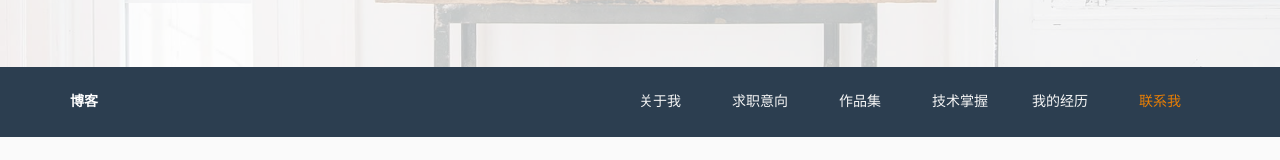
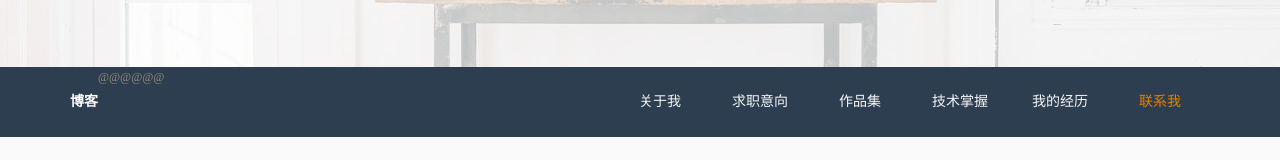
Before and after one commit to dutianlong/jianli, a plain HTML site: page index.html in a window 1280 px wide. Shown: the part 733-893 px from the top of the page. Drawn offline with Linux system fonts and the light colour scheme; a script that the page names is missing.

```diff
--- a/index.html
+++ b/index.html
@@ -55,6 +55,7 @@
 				<!-- 导航条-->
 				<div id="nav-bar" class="bar">
 					<div class="container">
+						<a href="guiju/index.html">@@@@@@</a>
 						<a href="./drip.html">
 							<div class="fl">博客</div>
 						</a>
```
